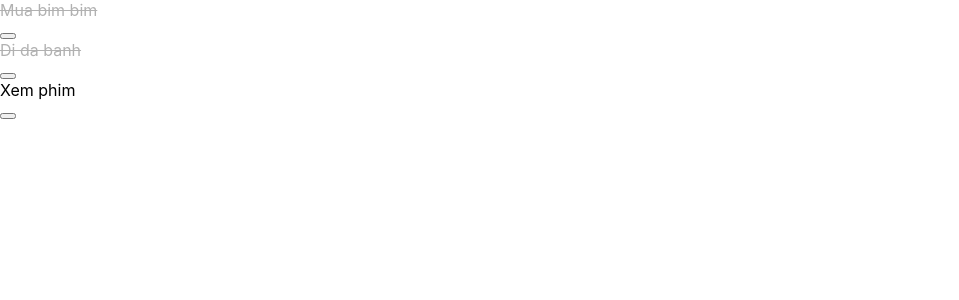
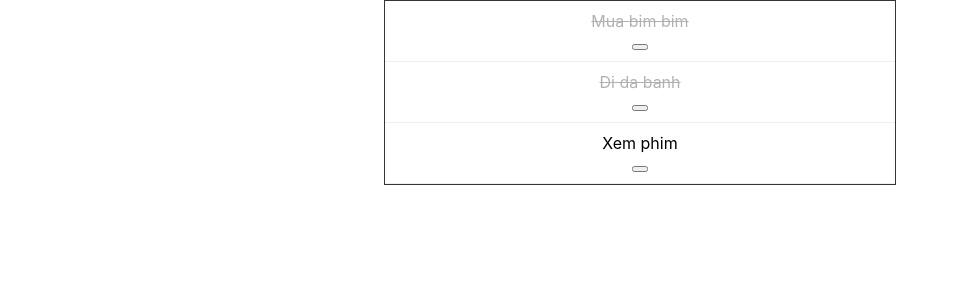
Before and after one commit to DiecTracLam/react-ci, a React (Create React App) app: page / in a window 1280 px wide. Shown: the top 300 px of the page, without its empty margins (0-959 px from the left). Built offline with nearby package versions, Linux system fonts and the light colour scheme.

Commit message:
replace Exaample 2

```diff
--- a/src/App.js
+++ b/src/App.js
@@ -4,7 +4,7 @@ import './App.css'
 //import  LightTraffic from "./Examples1/LightTraffic";
 import ToDoList from "./Example2/ToDoList.jsx";
 function App() {
-    return <ToDoList/>
+    return <ToDoList />
 }
 
 export default App;
--- a/src/Example2/ToDoItem.js
+++ b/src/Example2/ToDoItem.js
@@ -1,11 +1,12 @@
 import React, { Component } from 'react'
 import classNames from "classnames";
 import "./Todoitem.css";
-class ToDoItem extends Component{
-    render(){
-        return(
-            <div className={classNames({'Todoitem':this.props.list.isComplete===true})}>
-                {this.props.list.title}
+class ToDoItem extends Component {
+    render() {
+        const { list } = this.props
+        return (
+            <div className={classNames({ 'Todoitem-iscomplte': list.isComplete === true }, 'Todoitem')}>
+                <p>{list.title}</p>
             </div>
         )
     }
--- a/src/Example2/ToDoList.jsx
+++ b/src/Example2/ToDoList.jsx
@@ -1,32 +1,47 @@
 import ToDoItem from "./ToDoItem.js";
 import './Todoitem.css';
 import React, { Component } from 'react';
+import '../App.css'
 // import classNames from "classnames";
-class ToDoList extends Component{
-    constructor(){
+class ToDoList extends Component {
+    constructor() {
         super();
-        this.state={
-            todoItems:[
-                {title:'Mua bim bim',isComplete:true},
-                {title:'Di da banh',isComplete:true},
-                {title:'Xem phim',isComplete:false}
+        this.state = {
+            todoItems: [
+                { title: 'Mua bim bim', isComplete: true },
+                { title: 'Di da banh', isComplete: true },
+                { title: 'Xem phim', isComplete: false }
             ]
         }
     }
-    onItem(){
-        console.log(this.state.todoItems.title)
-        this.setState({isComplete:!this.state.todoItems.isComplete});
+    onItem(item) {
+        const toDoItem = this.state.todoItems;
+        const discomplete = !item.isComplete;
+        const index = toDoItem.indexOf(item);
+        console.log(index)
+        this.setState({
+            todoItems: [
+                ...toDoItem.slice(0, index),
+                {
+                    ...item, isComplete: discomplete
+                },
+                ...toDoItem.slice(index + 1)
+            ]
+        }
+
+        );
     }
-    render(){
-        return(
-            <div>
-                {this.state.todoItems.map((item,index)=>{
+    render() {
+        console.log()
+        return (
+            <div className="App list">
+                {this.state.todoItems.map((item, index) => {
                     return (
-                        <div>
-                            <ToDoItem  key={index} list={item}/>
-                            <button onClick={()=>this.onItem}></button>
+                        <div key={index} className='list-todoitem'>
+                            <ToDoItem key={index} list={item} />
+                            <button onClick={() => this.onItem(item)}></button>
                         </div>
-                        )
+                    )
                 })}
             </div>
         )
--- a/src/Example2/Todoitem.css
+++ b/src/Example2/Todoitem.css
@@ -1,7 +1,16 @@
-.Todoitem{
+.Todoitem-iscomplte{
     text-decoration: line-through;
     opacity: 0.3;
 }
-.b{
-    background-color: yellow;
+.Todoitem > p{
+    margin: 0;
 }
+.list-todoitem{
+    border-bottom: 1px solid #EEE;
+    padding: 10px;
+}
+.list{
+    border: 1px solid rgb(54, 52, 52);
+    margin-left: 30vw;
+    margin-right:30vw ;
+}
```
Also changed, not shown: 1 other file (tests, documents, lock files or other folders).
